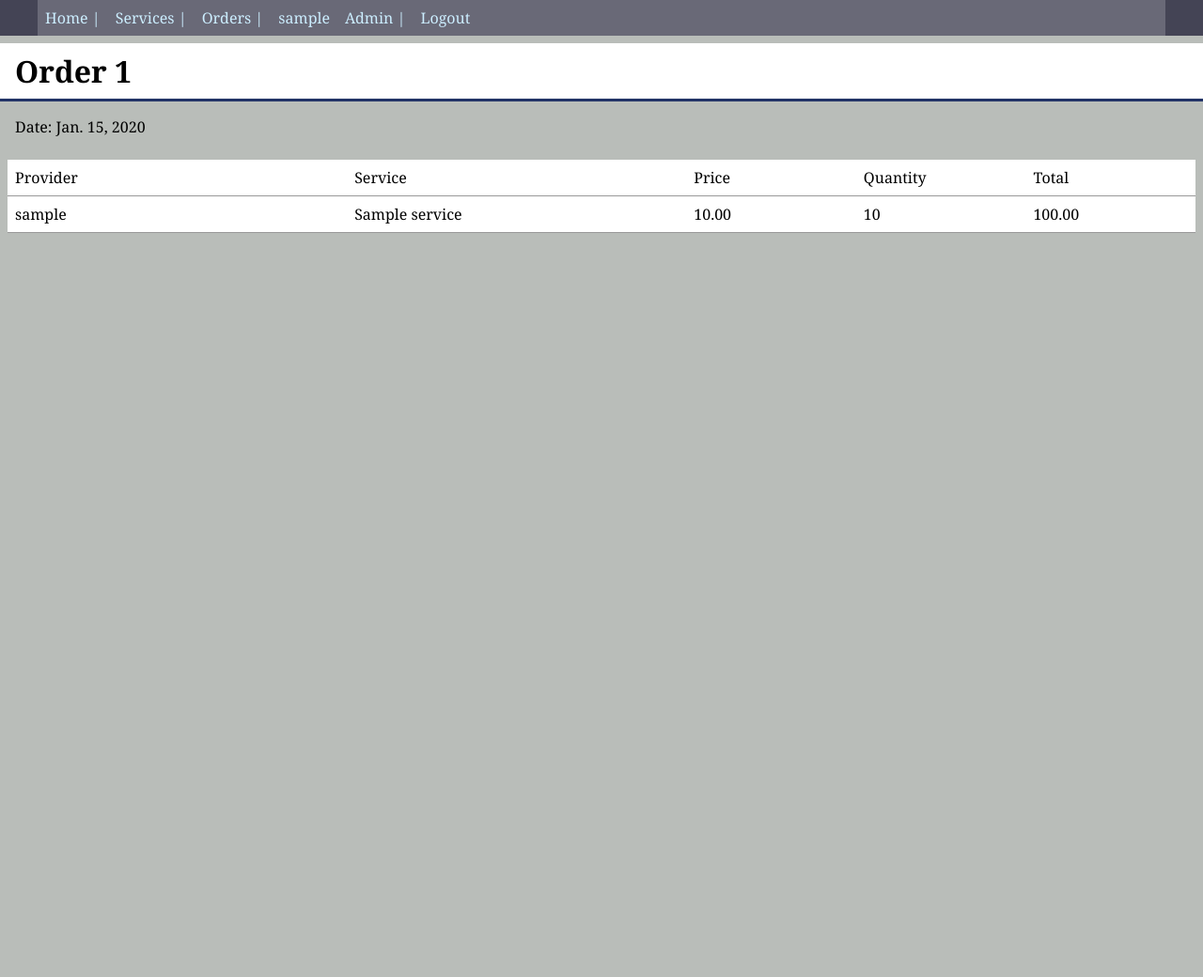
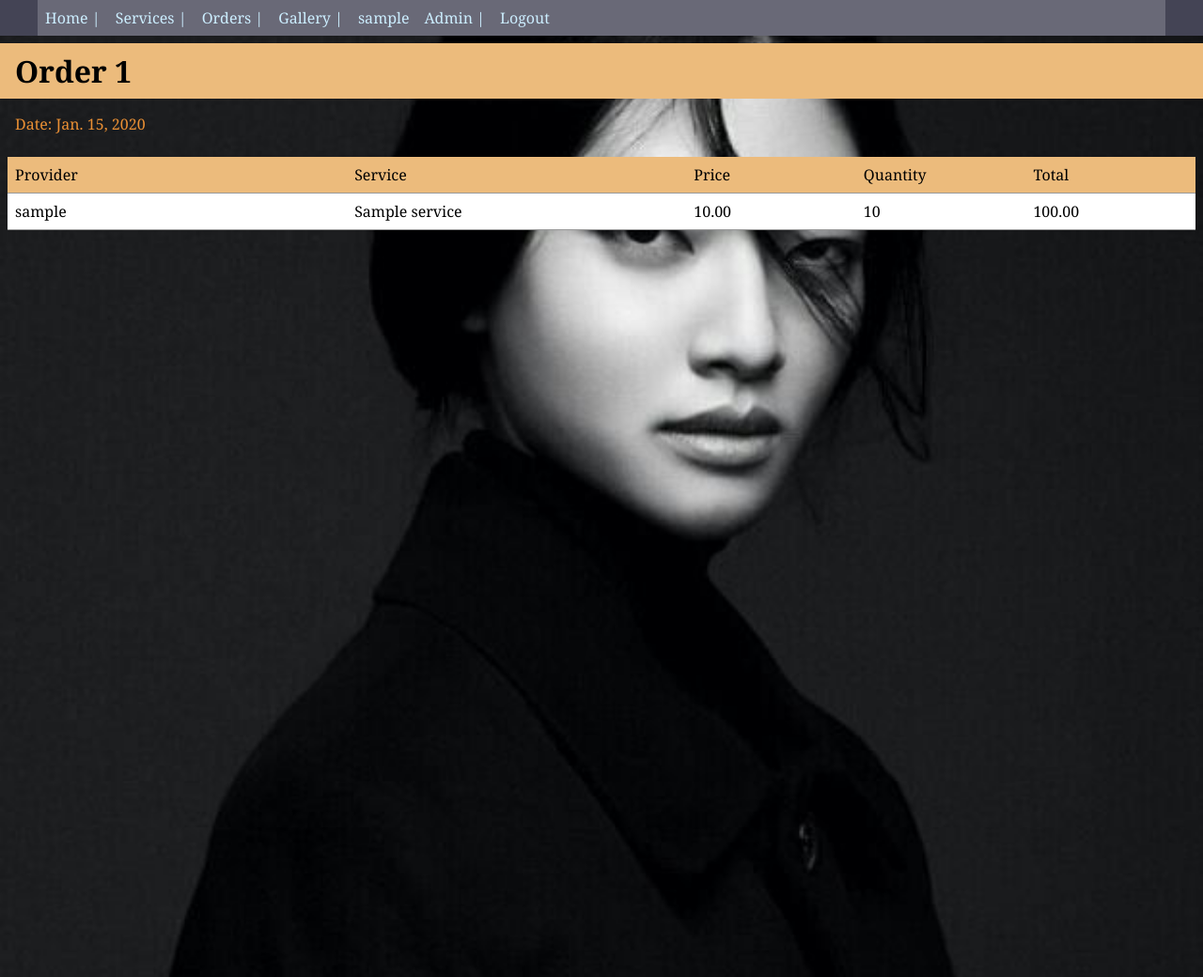
Before and after one commit to Anuzaya96/Beauty_salon, a Django app: page /order/1/ in a window 1280 px wide. Shown: the whole page at 94% size. Before the commit the page ends 248 px from the top, so only its background shows below. Run offline with Django 4.2, Linux system fonts and the light colour scheme; a user stored in the database is signed in; tables that the repository leaves empty hold one stand-in row (values such as "Sample post").

Commit message:
Photo Gallery

```diff
--- a/ptu5_beauty_salon/beauty_salon/admin.py
+++ b/ptu5_beauty_salon/beauty_salon/admin.py
@@ -17,6 +17,8 @@ class OrderLineAdmin(admin.ModelAdmin):
     list_display = ('service', 'order', 'price', 'quantity')
 
 
+admin.site.register(models.Master)
+admin.site.register(models.GalleryPhoto)
 admin.site.register(models.Client, ClientAdmin)
 admin.site.register(models.Order, OrderAdmin)
 admin.site.register(models.Service, ServiceAdmin)
--- a/ptu5_beauty_salon/beauty_salon/models.py
+++ b/ptu5_beauty_salon/beauty_salon/models.py
@@ -2,6 +2,7 @@ from django.db import models
 from django.utils.timezone import datetime
 from django.utils.translation import gettext_lazy as _
 from django.contrib.auth import get_user_model
+from PIL import Image
 
 User = get_user_model()
 
@@ -35,6 +36,7 @@ class Order(models.Model):
 class Service(models.Model):
     name = models.CharField(_("name"), max_length=50)
     price = models.DecimalField(_("price"), max_digits=18, decimal_places=2, default=0)
+
 
     def __str__(self) -> str:
         return f"{self.name} {self.price}"
@@ -72,3 +74,59 @@ class OrderLine(models.Model):
 
     def __str__(self) -> str:
         return f"{self.service} {self.quantity} {self.price}"
+
+
+class Master(models.Model):
+    description = models.CharField(_("description"), max_length=550)
+    user = models.OneToOneField(
+        User,
+        verbose_name=_("master"),
+        on_delete=models.CASCADE,
+        related_name='master',
+    )
+
+    def __str__(self):
+        return f"{self.user} {self.description}"
+
+
+class GalleryPhoto(models.Model):
+    created_at = models.DateTimeField(_("created at"), auto_now_add=True)
+    photo = models.ImageField(_("photo"), upload_to="gallery/photos")
+    master = models.ForeignKey(
+        User,
+        verbose_name=_("master"),
+        on_delete=models.CASCADE,
+        related_name='gallery_photos',
+    )
+
+    def save(self, *args, **kwargs):
+        super().save(*args, **kwargs)
+        if self.photo:
+            photo = Image.open(self.photo.path)
+            dif = abs(photo.width - photo.height)
+            print(dif)
+            if dif:
+                if photo.width > photo.height:
+                    left = int(dif / 2)
+                    right = photo.width - int(dif / 2)
+                    top = 0
+                    bottom = photo.height
+                else:
+                    left = 0
+                    right = photo.width
+                    top = int(dif / 2)
+                    bottom = photo.height - int(dif / 2)
+                box = (left, top, right, bottom)
+                print(box)
+                photo = photo.crop(box)
+            if photo.width > 500 or photo.height > 500:
+                output_size = (500, 500)
+                photo.thumbnail(output_size)
+            photo.save(self.photo.path)
+
+
+    def __str__(self):
+        return self.photo.url
+
+    class Meta:
+        ordering = ('master', '-created_at')
--- a/ptu5_beauty_salon/beauty_salon/static/beauty_salon/css/base.css
+++ b/ptu5_beauty_salon/beauty_salon/static/beauty_salon/css/base.css
@@ -1,19 +1,43 @@
 * {
     font-family:Georgia, 'Times New Roman', Times, serif;
+
  }
 
+
+ main {
+    background-image:url('/static/img/women.jpg');
+    background-size: cover;
+    background-position: center center;
+    flex-grow: 2;
+    /* margin-top: 4rem;
+    display: flex; */
+    flex-direction: column;
+    color:  rgb(235, 144, 52);
+}
+
+.photos-block-grid {
+    height: 100%;
+    display: grid;
+    grid-gap: 5 px;
+    grid-template-columns: 1fr 1fr 1fr 1fr;
+    grid-template-areas:
+    "header header"
+    "footer footer"
+}
+
 body {
-    background-color: rgb(185, 189, 185);
+    background-color: rgb(235, 144, 52);
     margin: 0;
     display: flex;
     flex-direction: column;
     justify-content: flex-start;
-    min-height: 100vh;
+    min-height: 130vh;
 
 }
 
 header, main, footer {
     min-width: fit-content;
+
 }
 
 header {
@@ -64,8 +88,8 @@ h1, h2, h3, p {
 }
 
 h1, h2, h3 {
-    background-color: #fff;
-    border-bottom: 3px solid #236;
+    background-color: rgb(236, 187, 124);
+    color: black;
 }
 
 footer {
@@ -114,10 +138,13 @@ table {
 .table-grid {
     display: grid;
     padding: 0.5rem;
+    color: black;
+
 }
 
 .my-orders-table {
     grid-template-columns: 2fr 2fr 1fr 1fr 1fr;
+
 }
 
 .table-grid-cell {
@@ -127,19 +154,20 @@ table {
     justify-self: stretch;
     padding: 0.5rem;
     border-bottom: 1px solid #999;
+    /* background-color: rgb(236, 187, 124); */
 }
+
 
 .form-grid input {
     width: 15%;
 }
 
-.center {
+/* .center {
     text-align: center;
-}
+} */
 
 .dark {
-    background-color: #569;
-    color: #eee;
+    background-color: rgb(236, 187, 124);
 }
 
 .overdue {
@@ -252,14 +280,3 @@ header a {
 .center {
     text-align: center;
 }
-
-
-main {
-    background-image:url('/static/img/women.jpg');
-    background-size: cover;
-    background-position: center center;
-    flex-grow: 1;
-    margin-top: 4rem;
-    display: flex;
-    flex-direction: column;
-} */
--- a/ptu5_beauty_salon/beauty_salon/templates/beauty_salon/base.html
+++ b/ptu5_beauty_salon/beauty_salon/templates/beauty_salon/base.html
@@ -15,6 +15,7 @@
             <a href="{% url 'index' %}">Home |</a>
             <a href="{% url 'salon_services' %}">Services |</a>
             <a href="{% url 'orders' %}">Orders |</a>
+            <a href="{% url 'gallery' %}">Gallery |</a>
             {% if user.is_authenticated %}
                 <a href="{% url 'profile' %}">{{ user }}</a>
                 {% if user.is_superuser or user.is_staff %}
--- a/ptu5_beauty_salon/beauty_salon/templates/beauty_salon/order_detail.html
+++ b/ptu5_beauty_salon/beauty_salon/templates/beauty_salon/order_detail.html
@@ -6,11 +6,11 @@
 <h1>Order {{ object.id }}</h1>
 <p>Date: {{ order.date }}</p>
 <div class="table-grid my-orders-table">
-    <div class="table-grid-cell">Provider </div>
-    <div class="table-grid-cell">Service </div>
-    <div class="table-grid-cell">Price</div>
-    <div class="table-grid-cell">Quantity</div>
-    <div class="table-grid-cell">Total</div>
+    <div class="table-grid-cell center dark">Provider </div>
+    <div class="table-grid-cell center dark">Service </div>
+    <div class="table-grid-cell center dark">Price</div>
+    <div class="table-grid-cell center dark">Quantity</div>
+    <div class="table-grid-cell center dark">Total</div>
 
     {% for order_line in object.order_lines.all %}
         <div class="table-grid-cell">{{ order_line.master }}</div>
--- a/ptu5_beauty_salon/beauty_salon/templates/beauty_salon/services.html
+++ b/ptu5_beauty_salon/beauty_salon/templates/beauty_salon/services.html
@@ -2,7 +2,7 @@
 {% load static %}
 {% block title %}{{block.super}}{% endblock title %}
 {% block content %}
-<h1>Services: </h1>
+<h1>Services:</h1>
     {% for service in service_list %}
         <p>{{ service }}</p>
     {% endfor %}
--- a/ptu5_beauty_salon/beauty_salon/urls.py
+++ b/ptu5_beauty_salon/beauty_salon/urls.py
@@ -6,5 +6,6 @@ urlpatterns = [
     path('services/', views.ServiceListView.as_view(), name='salon_services'),
     path('orders/', views.OrderListView.as_view(), name='orders'),
     path('order/<int:pk>/', views.OrderDetailView.as_view(), name='order'),
+    path('gallery/', views.gallery, name='gallery')
     # path('add_an_order/', views.UserOrderCreateView.as_view(), name='user_create_an_order'),
 ]
--- a/ptu5_beauty_salon/beauty_salon/views.py
+++ b/ptu5_beauty_salon/beauty_salon/views.py
@@ -1,7 +1,7 @@
 from django.contrib.auth.mixins import LoginRequiredMixin, UserPassesTestMixin
 from django.shortcuts import render
 from django.views.generic import ListView, DetailView, CreateView, UpdateView, DeleteView
-from . models import Client, Order, Service, OrderLine
+from . models import Client, Order, Service, Master
 from django.views.generic.edit import FormMixin
 from django.urls import reverse_lazy
 
@@ -43,6 +43,11 @@ class OrderDetailView(UserPassesTestMixin, LoginRequiredMixin, DetailView):
         return self.get_object().client == self.request.user.client
 
 
+def gallery(request):
+    masters = Master.objects.all()
+    return render(request, 'beauty_salon/gallery.html', {'masters': masters})
+
+
 # class UserOrderCreateView(LoginRequiredMixin, CreateView):
 #     model = OrderLine
 #     fields = ('service', 'master')
```
Also changed, not shown: ptu5_beauty_salon/beauty_salon/templates/beauty_salon/gallery.html (added, +15 -0 lines), ptu5_beauty_salon/beauty_salon/migrations/0003_galleryphoto.py (added), ptu5_beauty_salon/beauty_salon/migrations/0004_master.py (added), ptu5_beauty_salon/beauty_salon/migrations/0005_rename_master_master_user.py (added), ptu5_beauty_salon/beauty_salon/static/img/women.jpg (added).
